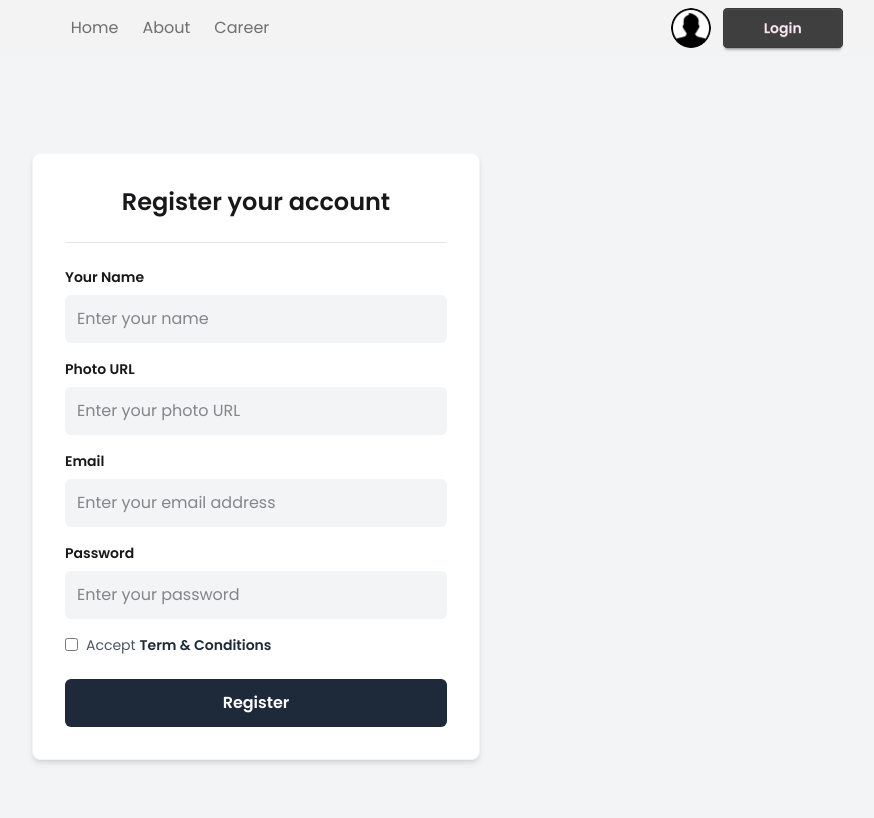
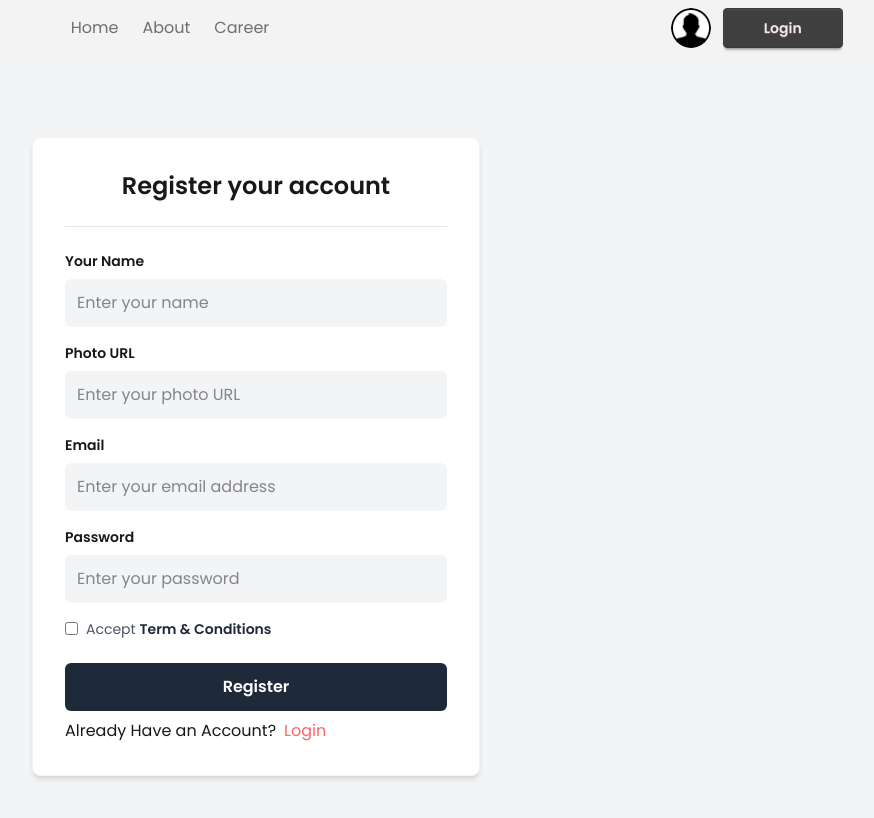
Before and after one commit to TusharChow20/projectNewsOnline, a React (Vite) app: page /auth/register in a window 1280 px wide. Shown: the top 818 px of the page, without its empty margins (384-1258 px from the left). Built offline with nearby package versions, Linux system fonts and the light colour scheme; a web font is replaced by a local one.

Commit message:
firebase setup

```diff
--- a/package.json
+++ b/package.json
@@ -13,6 +13,7 @@
     "@tailwindcss/vite": "^4.1.14",
     "axios": "^1.12.2",
     "date-fns": "^4.1.0",
+    "firebase": "^12.4.0",
     "react": "^19.1.1",
     "react-dom": "^19.1.1",
     "react-fast-marquee": "^1.6.5",
--- /dev/null
+++ b/src/FireBase/firebase.config,.js
@@ -0,0 +1,18 @@
+// Import the functions you need from the SDKs you need
+import { initializeApp } from "firebase/app";
+// TODO: Add SDKs for Firebase products that you want to use
+// https://firebase.google.com/docs/web/setup#available-libraries
+
+// Your web app's Firebase configuration
+const firebaseConfig = {
+  apiKey: "AIzaSyAiHBfF4Q53De6kpVnTa4_e_qowfRVWCeI",
+  authDomain: "projectnewsonline.firebaseapp.com",
+  projectId: "projectnewsonline",
+  storageBucket: "projectnewsonline.firebasestorage.app",
+  messagingSenderId: "252291546467",
+  appId: "1:252291546467:web:75a6e4c2abc3d330b52756",
+};
+
+// Initialize Firebase
+const app = initializeApp(firebaseConfig);
+export default app;
--- a/src/Pages/Register.jsx
+++ b/src/Pages/Register.jsx
@@ -1,4 +1,5 @@
 import React from "react";
+import { Link } from "react-router";
 
 const Register = () => {
   return (
@@ -77,6 +78,12 @@ const Register = () => {
           >
             Register
           </button>
+          <p className="mt-2">
+            Already Have an Account?
+            <Link to={"/auth/login"} className="text-red-400 px-2">
+              Login
+            </Link>
+          </p>
         </form>
       </div>
     </div>
--- /dev/null
+++ b/src/Provider/AuthProvider.jsx
@@ -0,0 +1,11 @@
+import React from 'react';
+
+const AuthProvider = () => {
+    return (
+        <div>
+
+        </div>
+    );
+};
+
+export default AuthProvider;
```
Also changed, not shown: 1 other file (tests, documents, lock files or other folders).
